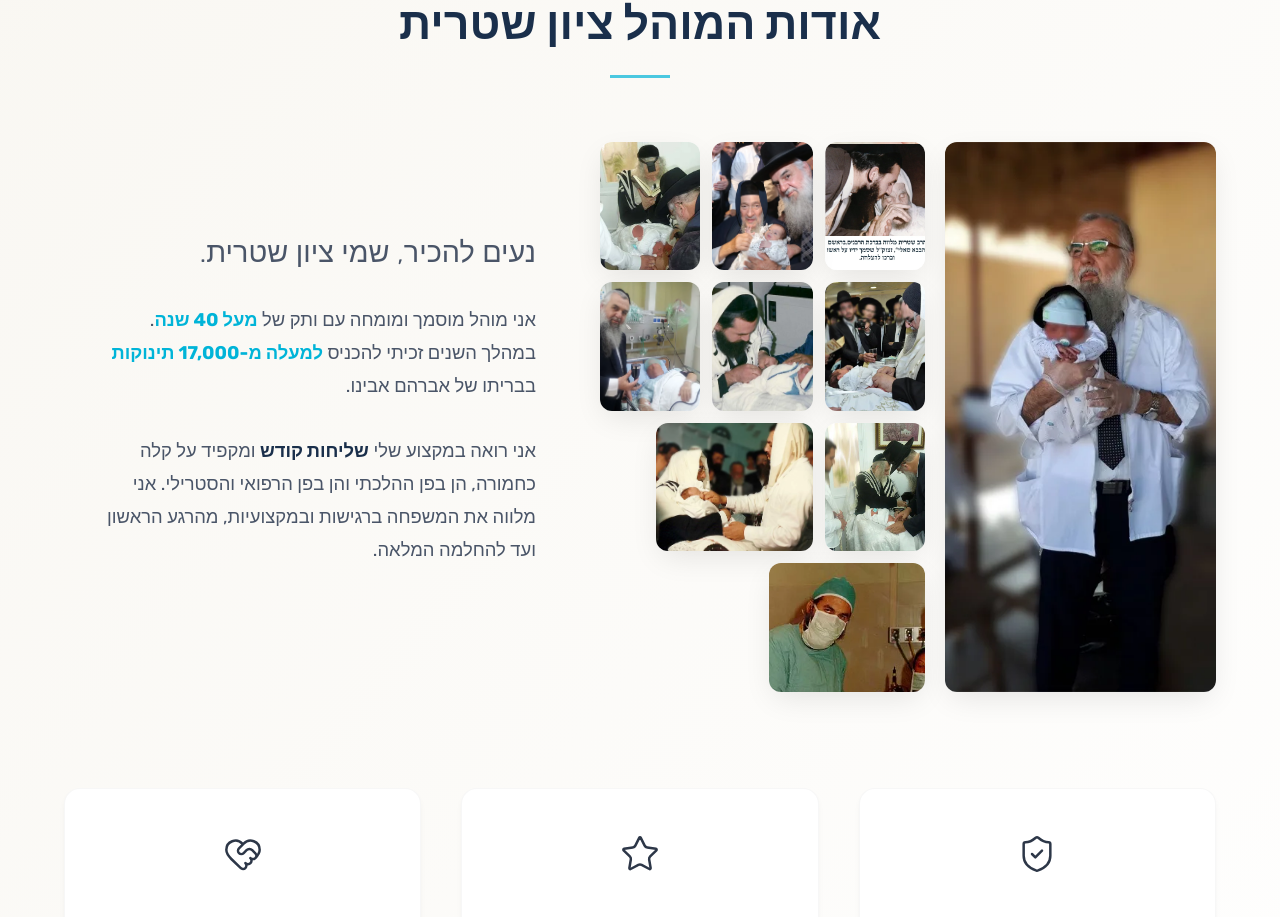
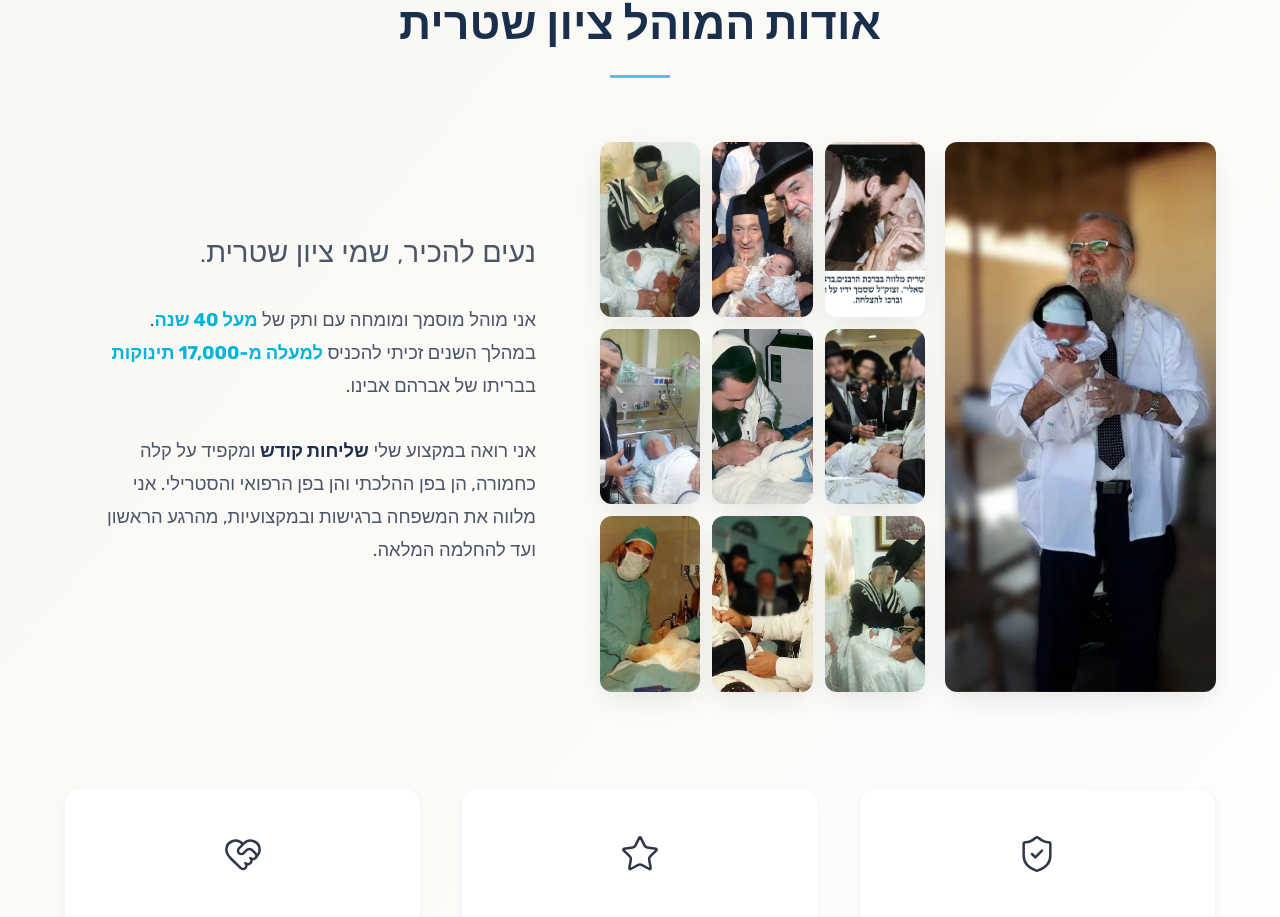
Before and after one commit to AguiarGonzalo/brit-tziyon-website, a React (Vite) app: page / in a window 1280 px wide. Shown: the part 899-1816 px from the top of the page. Built offline with nearby package versions, Linux system fonts and the light colour scheme.

Commit message:
fix: uniform 3x3 grid for about photo section

```diff
--- a/src/components/About.css
+++ b/src/components/About.css
@@ -68,22 +68,10 @@
 .gallery-sub-grid {
     flex: 1.2;
     display: grid;
-    grid-template-columns: repeat(6, 1fr);
-    /* 6 columns for flexibility */
+    grid-template-columns: repeat(3, 1fr);
     grid-auto-rows: 1fr;
     gap: 12px;
     height: 100%;
-}
-
-.gallery-sub-grid .img-card {
-    grid-column: span 2;
-    /* Default: span 2 of 6 ( = 1/3 width) */
-}
-
-/* The last two items (7th and 8th) span 3 columns ( = 1/2 width) */
-.gallery-sub-grid .img-card:nth-last-child(1),
-.gallery-sub-grid .img-card:nth-last-child(2) {
-    grid-column: span 3;
 }
 
 .sub-row {
@@ -242,10 +230,7 @@ strong {
     }
 
     /* En tablet, todos los items del sub-grid con el mismo tamaño */
-    .gallery-sub-grid .img-card,
-    .gallery-sub-grid .img-card:nth-last-child(1),
-    .gallery-sub-grid .img-card:nth-last-child(2) {
-        grid-column: span 1;
+    .gallery-sub-grid .img-card {
         aspect-ratio: 1 / 1;
         height: auto;
     }
@@ -289,11 +274,8 @@ strong {
         gap: 8px;
     }
 
-    /* Todos los items del sub-grid: mismo tamaño, 1 columna cada uno */
-    .gallery-sub-grid .img-card,
-    .gallery-sub-grid .img-card:nth-last-child(1),
-    .gallery-sub-grid .img-card:nth-last-child(2) {
-        grid-column: span 1;
+    /* Todos los items del sub-grid: mismo tamaño */
+    .gallery-sub-grid .img-card {
         aspect-ratio: 1 / 1;
         height: auto;
     }
--- a/src/components/About.jsx
+++ b/src/components/About.jsx
@@ -97,7 +97,7 @@ const About = () => {
                                     onClick={() => setSelectedImage(img)}
                                 >
                                     <img src={img.src} alt={img.alt} />
-                                </div>
+                            </div>
                             ))}
                         </div>
                     </motion.div>
```
